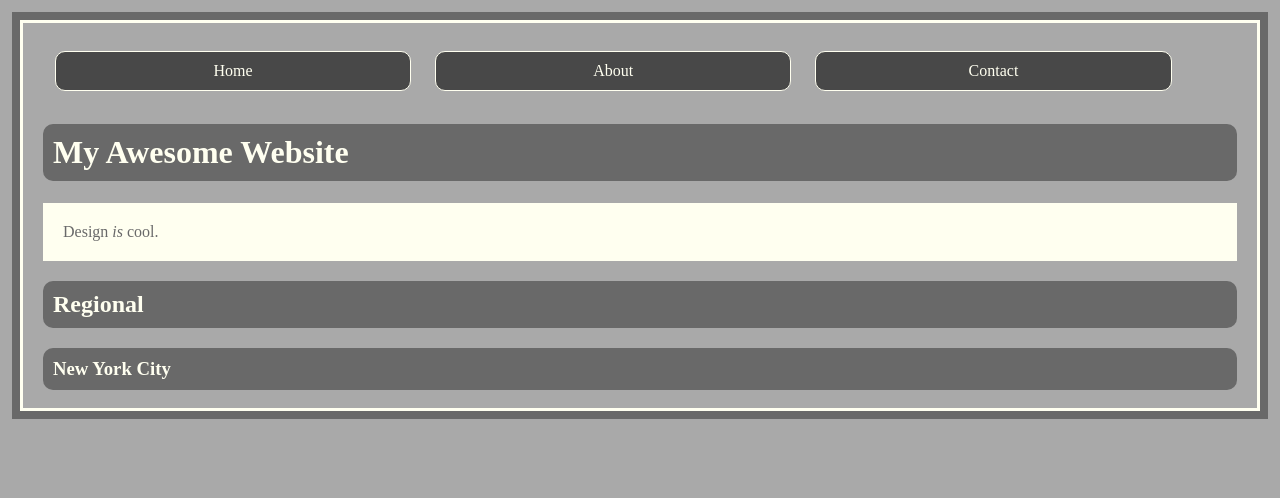
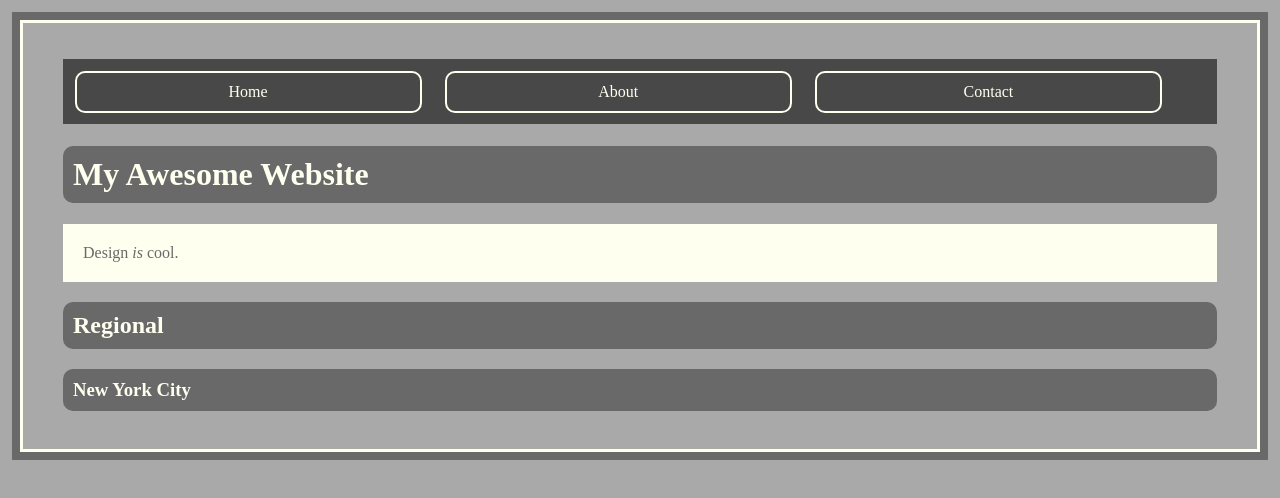
Before and after one commit to serenaeggers/first-html-project, a plain HTML site: page index.html in a window 1280 px wide. Drawn offline with Linux system fonts and the light colour scheme.

Commit message:
Spacing adjustments

```diff
--- a/css/style.css
+++ b/css/style.css
@@ -8,9 +8,9 @@ body
    color: Ivory;
    background-color: DarkGray;
    margin: 20px;
-   padding: 20px;
-   padding-top: 0px;
-   padding-bottom: 0px;
+   padding: 40px;
+   padding-top: 20px;
+   padding-bottom: 20px;
 }
 
 .bar:before, .bar:after
@@ -27,6 +27,7 @@ body
    list-style-type: none;
    clear: both;
    padding: 0px;
+   background-color: #484848;
 }
 
 li
@@ -36,7 +37,7 @@ li
    margin: 1%;
    background-color: #484848;
    padding: 10px;
-   border: 1px solid Ivory;
+   border: 2px solid Ivory;
    border-radius: 10px;
    text-align: center;
 }
```
